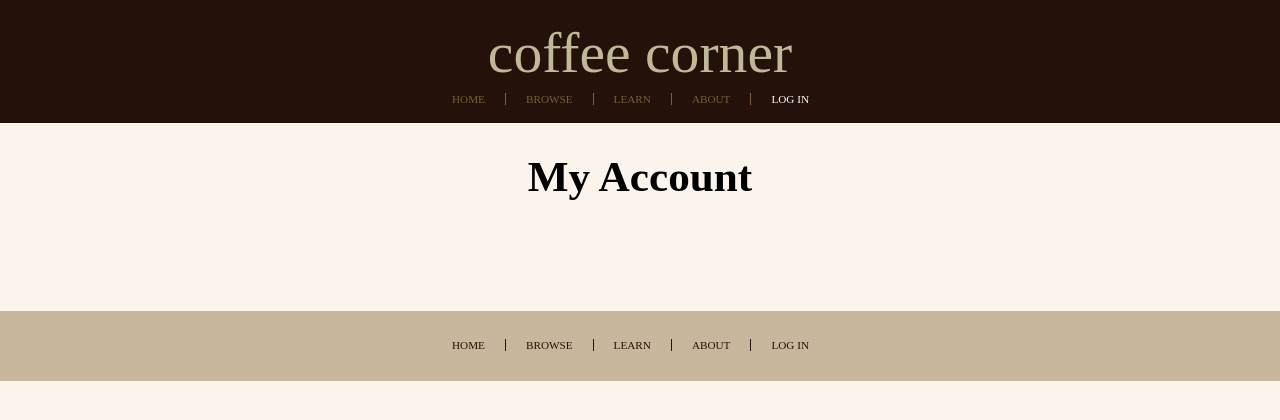
After one commit to keyman9/team2project, a Flask app: page /account in a window 1280 px wide. The commit adds this page. Shown: the top 420 px of the page. Run offline with Flask 2, Linux system fonts and the light colour scheme; parts of the project's set-up code (start-up, migrations or seed data) failed here and were passed over; some libraries are stand-ins or nearby versions.

Commit message:
Changed CSS style title and added account page

```diff
--- a/server.py
+++ b/server.py
@@ -61,10 +61,6 @@ def browse():
 def learn():
     return render_template('learn.html', selected="learn", loggedIn=loggedIn)
 
-@app.route('/register', methods = ['GET'])
-def register():
-    return render_template('register.html', loggedIn=loggedIn)
-
 
 @app.route('/about', methods=['GET'])
 def about():
@@ -73,7 +69,18 @@ def about():
 
 @app.route('/login', methods = ['GET','POST'])
 def login():
-    return render_template('login.html', selected="login/account", loggedIn=loggedIn)
+    if loggedIn:
+        return redirect(url_for('account'))
+    else:
+        return render_template('login.html', selected="login/account", loggedIn=loggedIn)
+
+@app.route('/register', methods = ['GET'])
+def register():
+    return render_template('register.html', loggedIn=loggedIn)
+
+@app.route('/account')
+def account():
+    return render_template('account.html', selected='login/account', loggedIn=loggedIn)
 
 
 @socketio.on('connect')
--- a/static/css/styles.css
+++ b/static/css/styles.css
@@ -42,8 +42,9 @@ body {
 .nav-bar{
     margin-right: auto;
     margin-left: auto;
-    width: 390px;
+    width: 35%;
     padding: 3px;
+    padding-left: 55px;
 }
 
 .nav-bar ul {
@@ -348,7 +349,7 @@ div section#moka, div section#chemex, div section#beansRoasts{
 /**************
  * login page *
  **************/
-#sign-in {
+#styled-title {
     font-family: 'Avenir';
     font-size: 2.7em;
     padding-bottom: 0px;
--- /dev/null
+++ b/templates/account.html
@@ -0,0 +1,9 @@
+{% extends "layout.html" %}
+
+{% block content %}
+
+<center>
+	<h1 id="styled-title">My Account</h1>
+</center>
+
+{% endblock %}
--- a/templates/layout.html
+++ b/templates/layout.html
@@ -18,7 +18,7 @@
 		    <h1><a href="/">coffee corner</a></h1>
 		</div>
 
-		<div class="nav-bar">
+		<div class="nav-bar" id="navbar">
 		    <ul>
 		      <li {% if selected == 'home' %}
 		      		id="selected"
--- a/templates/login.html
+++ b/templates/login.html
@@ -3,7 +3,7 @@
 {% block content %}
 <section ng-controller="FormFailedController">
   <center>
-      <h1 id="sign-in">Sign In</h1>
+      <h1 id="styled-title">Sign In</h1>
       <form ng-submit="login()">
 
           <table class="styled-input">
--- a/templates/register.html
+++ b/templates/register.html
@@ -3,7 +3,7 @@
 {% block content %}
 <section ng-controller="FormFailedController">
 <center>
-<h1 id="sign-in">Sign Up</h1>
+<h1 id="styled-title">Sign Up</h1>
 <form ng-submit="register()">
     <table class="styled-input">
           <tr>
```
